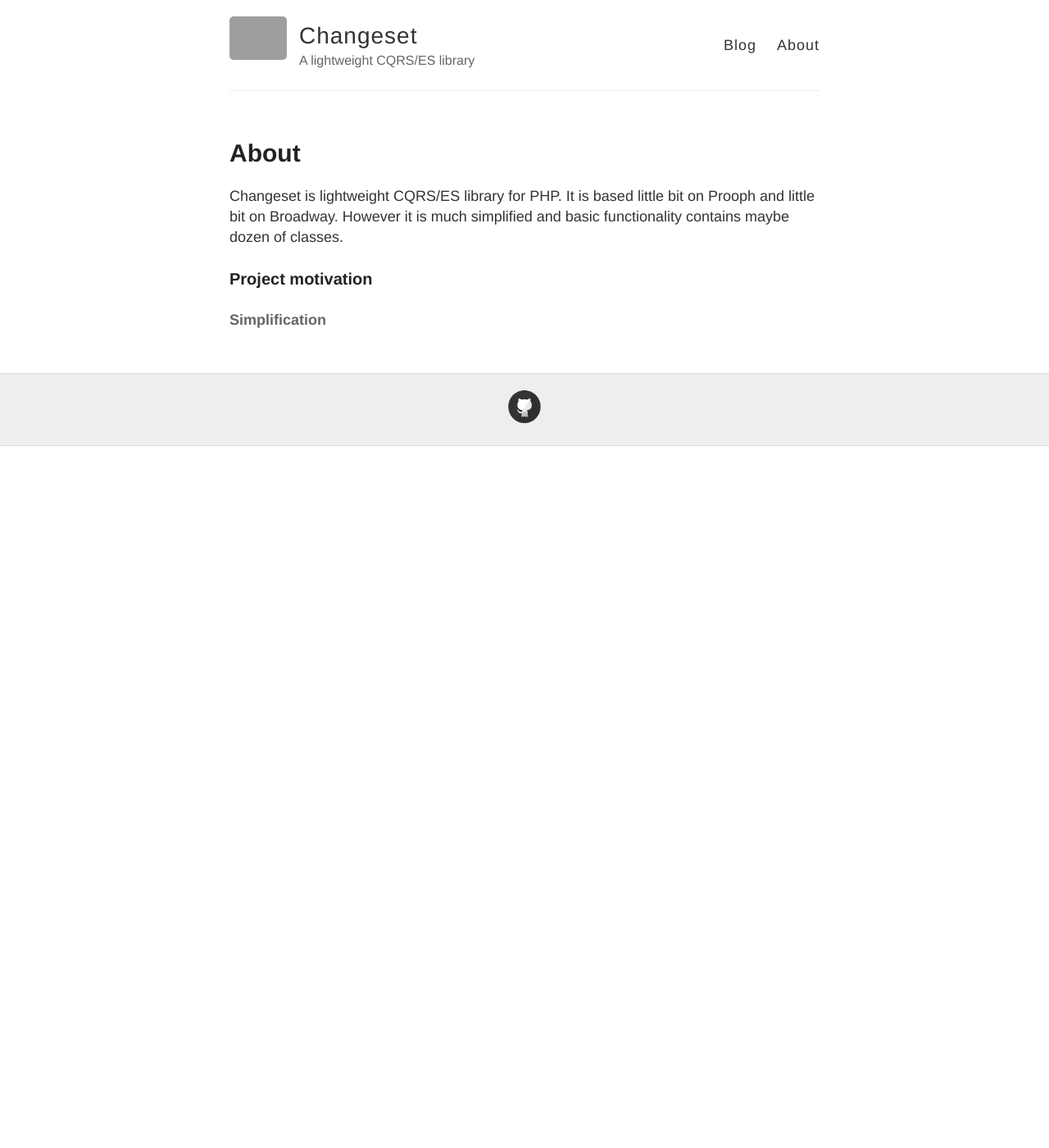
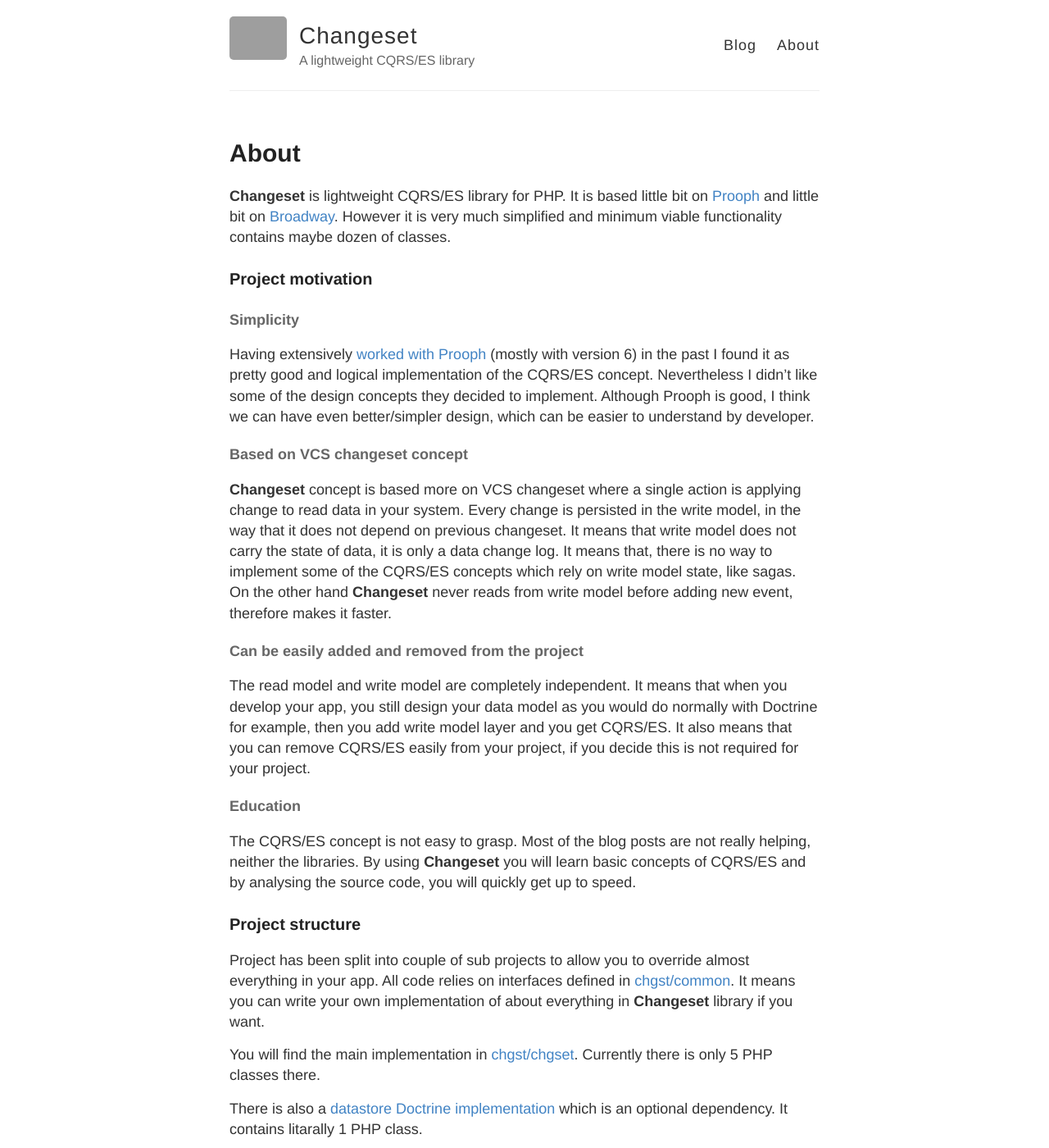
Before and after one commit to chgst/chgst.github.io, a Jekyll site: the page built from about.md, in a window 1280 px wide and 1400 px high. Shown: the whole window at 82% size. Built offline with Jekyll 4.4.1, drawn with Linux system fonts in a browser that asks for light colours; some of the changed text lies outside the part shown; grey boxes are pictures that could not be loaded.

Commit message:
adds more info about the project

```diff
--- a/about.md
+++ b/about.md
@@ -4,9 +4,50 @@ title: About
 permalink: /about/
 ---
 
-Changeset is lightweight CQRS/ES library for PHP. It is based little bit on Prooph and little bit on Broadway.
-However it is much simplified and basic functionality contains maybe dozen of classes.
+**Changeset** is lightweight CQRS/ES library for PHP. It is based little bit on [Prooph](https://github.com/prooph) and
+little bit on [Broadway](https://github.com/broadway). However it is very much simplified and minimum viable
+functionality contains maybe dozen of classes.
 
 ### Project motivation
 
-#### Simplification
+#### Simplicity
+
+Having extensively [worked with Prooph](https://github.com/nixilla/cqrs-bundle) (mostly with version 6) in the past
+I found it as pretty good and logical implementation of the CQRS/ES concept. Nevertheless I didn't like some of
+the design concepts they decided to implement. Although Prooph is good, I think we can have even better/simpler design,
+which can be easier to understand by developer.
+
+#### Based on VCS changeset concept
+
+**Changeset** concept is based more on VCS changeset where a single action is applying change to read data in your system.
+Every change is persisted in the write model, in the way that it does not depend on previous changeset. It means that
+write model does not carry the state of data, it is only a data change log. It means that, there is no way to implement
+some of the CQRS/ES concepts which rely on write model state, like sagas. On the other hand **Changeset** never reads
+from write model before adding new event, therefore makes it faster.
+
+#### Can be easily added and removed from the project
+
+The read model and write model are completely independent. It means that when you develop your app, you still design
+your data model as you would do normally with Doctrine for example, then you add write model layer and you get CQRS/ES.
+It also means that you can remove CQRS/ES easily from your project, if you decide this is not required for your project.
+
+#### Education
+
+The CQRS/ES concept is not easy to grasp. Most of the blog posts are not really helping, neither the libraries.
+By using **Changeset** you will learn basic concepts of CQRS/ES and by analysing the source code, you will quickly
+get up to speed.
+
+### Project structure
+
+Project has been split into couple of sub projects to allow you to override almost everything in your app. All code
+relies on interfaces defined in [chgst/common](https://github.com/chgst/common). It means you can write your own
+implementation of about everything in **Changeset** library if you want.
+
+You will find the main implementation in [chgst/chgset](https://github.com/chgst/chgst). Currently there is only 5 PHP
+classes there.
+
+There is also a [datastore Doctrine implementation](https://github.com/chgst/persistence-doctrine) which is an optional
+dependency. It contains litarally 1 PHP class.
+
+And finally there is [a Symfony bundle](https://github.com/chgst/chgst-bundle) if you want to use **Changeset** with
+your Symfony projects.
```
